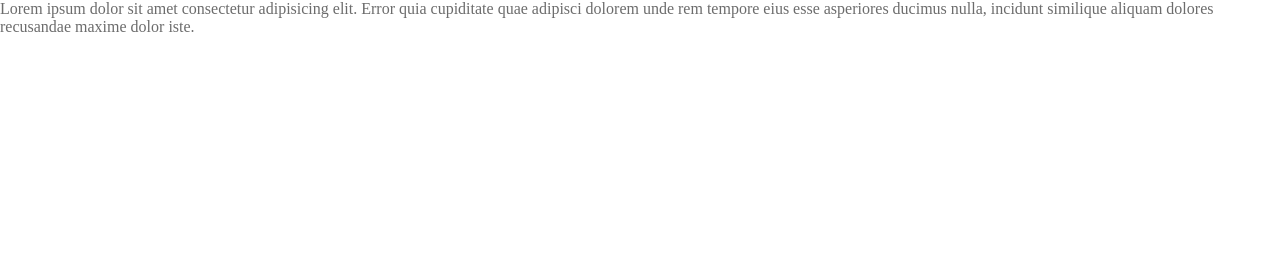
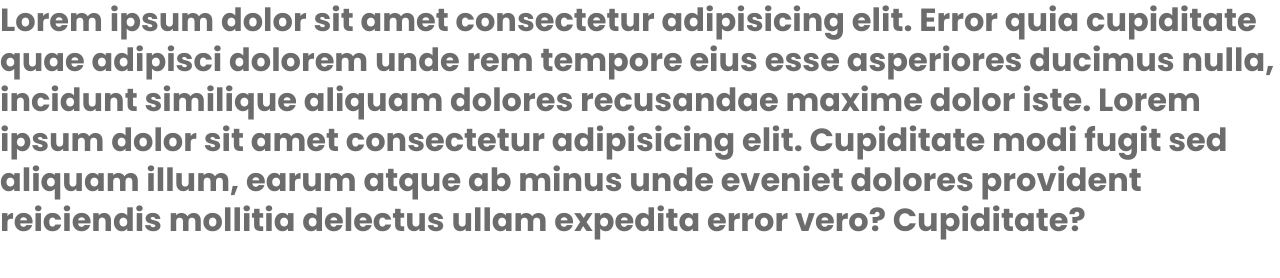
Before and after one commit to RafaMedeiroz/Projeto-travelgram, a plain HTML site: page index.html in a window 1280 px wide. Drawn offline with Linux system fonts and the light colour scheme.

Commit message:
Add font family

```diff
--- a/index.html
+++ b/index.html
@@ -1,17 +1,20 @@
 <!DOCTYPE html>
 <html lang="pt-br">
 <head>
+
+    <link rel="preconnect" href="https://fonts.googleapis.com">
+    <link rel="preconnect" href="https://fonts.gstatic.com" crossorigin>
+
     <meta charset="UTF-8">
     <meta name="viewport" content="width=device-width, initial-scale=1.0">
     <title>Travelgram - Perfil de viagens</title>
     <link rel="stylesheet" href="styles/index.css"/>
 
-    <link rel="preconnect" href="https://fonts.googleapis.com">
-    <link rel="preconnect" href="https://fonts.gstatic.com" crossorigin>
+
     <link href="https://fonts.googleapis.com/css2?family=Poppins:wght@400;700&display=swap" rel="stylesheet">
 
 </head>
 <body>
-    <p>Lorem ipsum dolor sit amet consectetur adipisicing elit. Error quia cupiditate quae adipisci dolorem unde rem tempore eius esse asperiores ducimus nulla, incidunt similique aliquam dolores recusandae maxime dolor iste.</p>
+    <p>Lorem ipsum dolor sit amet consectetur adipisicing elit. Error quia cupiditate quae adipisci dolorem unde rem tempore eius esse asperiores ducimus nulla, incidunt similique aliquam dolores recusandae maxime dolor iste. Lorem ipsum dolor sit amet consectetur adipisicing elit. Cupiditate modi fugit sed aliquam illum, earum atque ab minus unde eveniet dolores provident reiciendis mollitia delectus ullam expedita error vero? Cupiditate?</p>
 </body>
 </html>
--- a/styles/global.css
+++ b/styles/global.css
@@ -13,9 +13,16 @@
     --text-color-primary: #313131;
     --text-color-secondary: #6C6C6C;
 
+    --font-family: "Poppins", sans-serif;
+    --text-lg: bold 32px/125% var(--font-family);
+    --text: 16px/150% var(--font-family);
+    --text-md: 14px/175% var(--font-family);
+    --text-sm: 12px/175% var(--font-family);
+
 }
 
 body {
+    font: var(--text-lg);
     color: var(--text-color-secondary);
     background-color: var(--background-color);
 
```
